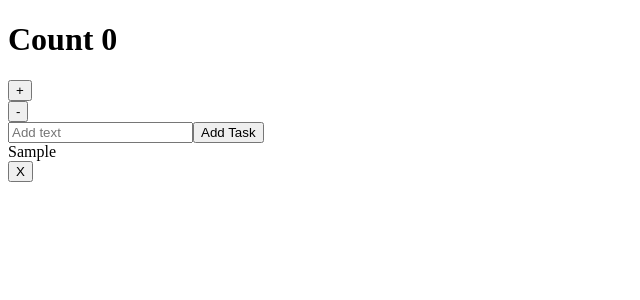
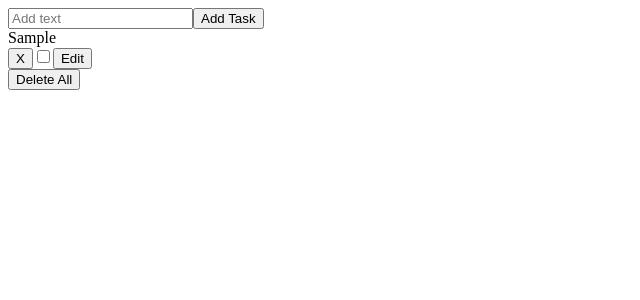
Before and after one commit to bataevoff/my-todo, a React (Vite) app: page / in a window 1280 px wide. Both pictures are taken after typing "Sample" into the empty fields and a click on the button "Add Task". Shown: the top 300 px of the page, without its empty margins (0-640 px from the left). Built offline with nearby package versions, Linux system fonts and the light colour scheme.

Commit message:
added editing functionality

```diff
--- a/src/App.jsx
+++ b/src/App.jsx
@@ -1,18 +1,26 @@
-import { useState } from "react";
+import { useEffect, useState } from "react";
 import Todo from "./components/Todo.jsx";
 import Form from "./components/Form.jsx";
 
+const LOCAL_STORAGE_KEY = "todo:saveTodos";
+
 function App() {
-  const [count, setCount] = useState(0);
   const [title, setTitle] = useState("");
   const [todos, setTodos] = useState([]);
+  const [editId, setEditId] = useState(0);
 
-  const handlePlus = () => {
-    setCount(count + 1);
+  useEffect(() => {
+    loadSavedTodos();
+  }, []);
+
+  const setTodosAndSave = (newTodos) => {
+    setTodos(newTodos);
+    localStorage.setItem(LOCAL_STORAGE_KEY, JSON.stringify(newTodos));
   };
 
-  const handleMinus = () => {
-    count <= 0 ? count : setCount(count - 1);
+  const loadSavedTodos = () => {
+    const saved = localStorage.getItem(LOCAL_STORAGE_KEY);
+    saved && setTodos(JSON.parse(saved));
   };
 
   const onSubmit = (e) => {
@@ -24,37 +32,72 @@ function App() {
   };
 
   const handleAddTodo = () => {
-    title.trim("") === ""
-      ? title
-      : setTodos([
+    if (editId) {
+      const editTodo = todos.find((todo) => todo.id === editId);
+      const updatedTodos = todos.map((todo) =>
+        todo.id === editTodo.id ? (todo = { ...todo, title: title }) : todo
+      );
+      setTodosAndSave(updatedTodos);
+      setEditId(0);
+      return;
+    }
+    const filteredTodos = todos.filter((todo) => todo.title === title);
+    filteredTodos.length != true &&
+      title.trim("") !== "" &&
+      setTodosAndSave([
         ...todos,
         {
           title: title,
           id: crypto.randomUUID(),
+          isCompleted: false,
         },
       ]);
     setTitle("");
+
+    // if (title.trim("") !== "") {
+    //   setTodosAndSave([...todos, { title, id: `${title}-${Date.now()}` }]);
+    //   setTitle("");
+    // }
+    // if (editId) {
+    //   const editTodo = todos.find((todo) => todo.id === editId);
+    //   const updatedTodos = todos.map((todo) =>
+    //     todo.id === editTodo.id ? (todo = { ...todo, title }) : todo
+    //   );
+    //   setTodosAndSave(updatedTodos);
+    //   setEditId(0);
+    //   return;
+    // }
+  };
+
+  const handleToggle = (id) => {
+    const newTodos = todos.map((todo) => {
+      if (todo.id === id) {
+        return {
+          ...todo,
+          isCompleted: !todo.isCompleted,
+        };
+      }
+      return todo;
+    });
+    setTodosAndSave(newTodos);
   };
 
   const handleDelete = (id) => {
-    setTodos(todos.filter((task) => task.id != id));
+    setTodosAndSave(todos.filter((task) => task.id != id));
+  };
+
+  const handleEdit = (id) => {
+    const editTodo = todos.find((todo) => todo.id === id);
+    setTitle(editTodo.title);
+    setEditId(id);
+  };
+
+  const handleDeleteAll = () => {
+    setTodosAndSave([]);
   };
 
   return (
     <>
-      <div>
-        <h1>Count {count}</h1>
-        <div>
-          <button onClick={handlePlus} className="plus">
-            +
-          </button>
-        </div>
-        <div>
-          <button onClick={handleMinus} className="minus">
-            -
-          </button>
-        </div>
-      </div>
       <div>
         <Form
           onClick={handleAddTodo}
@@ -64,8 +107,15 @@ function App() {
         />
       </div>
       {todos.map((todo) => (
-        <Todo todo={todo} key={todo.id} onDelete={handleDelete} />
+        <Todo
+          todo={todo}
+          key={todo.id}
+          onDelete={handleDelete}
+          onComplete={handleToggle}
+          onEdit={handleEdit}
+        />
       ))}
+      <button onClick={handleDeleteAll}>Delete All</button>
     </>
   );
 }
--- a/src/components/Todo.jsx
+++ b/src/components/Todo.jsx
@@ -1,12 +1,22 @@
-import React from 'react'
+import React from "react";
 
-function Todo({ todo, onDelete }) {
+function Todo({ todo, onDelete, onComplete, onEdit }) {
   return (
     <div>
-        <div>{todo.title}</div>
-        <button onClick={() => onDelete(todo.id)}>X</button>
+      <div
+        style={
+          todo.isCompleted
+            ? { textDecoration: "line-through" }
+            : { textDecoration: "none" }
+        }
+      >
+        {todo.title}
+      </div>
+      <button onClick={() => onDelete(todo.id)}>X</button>
+      <input type="checkbox" onClick={() => onComplete(todo.id)} />
+      <button onClick={() => onEdit(todo.id)}>Edit</button>
     </div>
-  )
+  );
 }
 
-export default Todo
+export default Todo;
```
Lines whose indentation alone changed are shown as unchanged.
